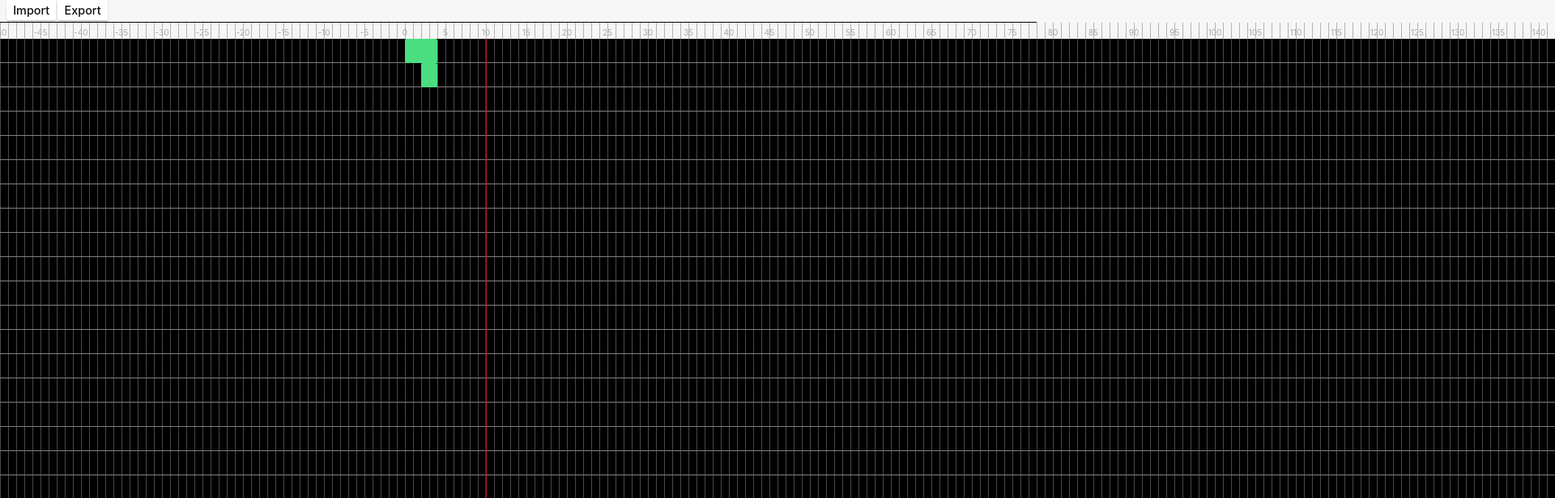
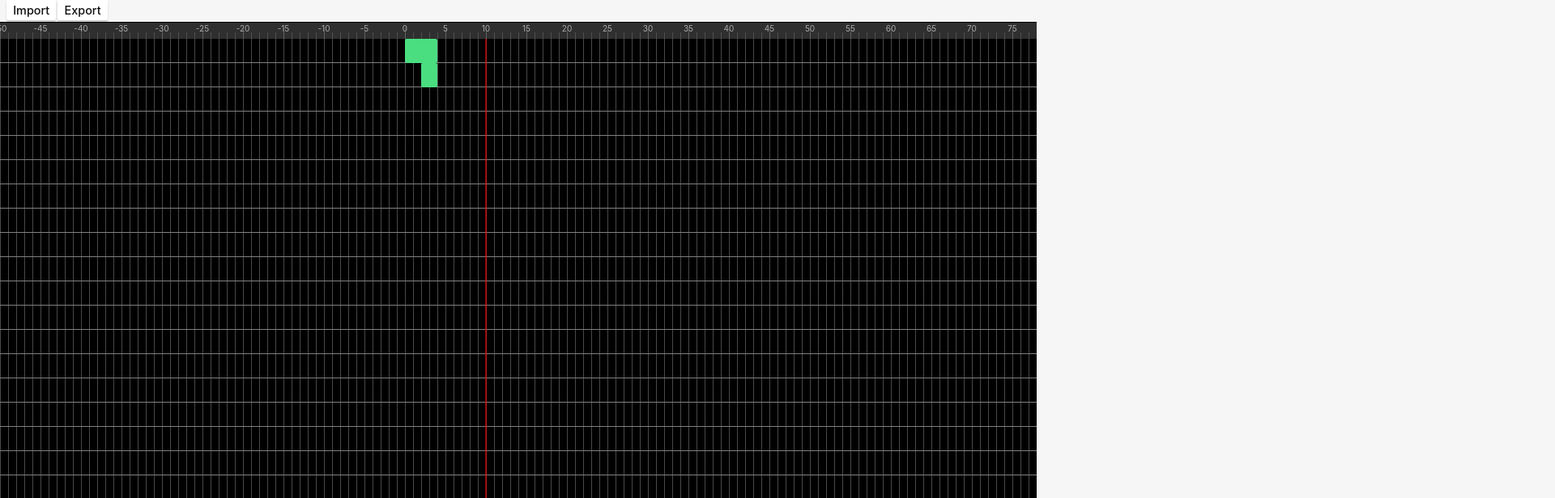
Before and after one commit to 7wai7/tauri-digital-audio-workstation, a React (Vite) app: page / in a window 1280 px wide. Shown: the top 616 px of the page at 81% size, 1920 px wide, since content can reach past the window. Built offline with nearby package versions, Linux system fonts and the light colour scheme.

Commit message:
updated timeline style

```diff
--- a/src/App.css
+++ b/src/App.css
@@ -23,8 +23,7 @@
 }
 
 #root {
-  min-width: 100vw;
-  max-width: 100vw;
+  overflow: hidden;
   min-height: 100vh;
   max-height: 100vh;
   display: flex;
@@ -119,14 +118,9 @@ button {
 }
 
 
-
-.audio-tracks-container {
+.app {
   display: flex;
   flex-direction: column;
-  overflow-y: hidden;
-  height: 100%;
+  height: 100vh;
+  overflow: hidden;
 }
-
-.audio-tracks-container:last-child(.audio-row) {
-  border-bottom: none;
-}
--- a/src/App.tsx
+++ b/src/App.tsx
@@ -5,10 +5,10 @@ import Timeline from "./components/timeline/Timeline";
 function App() {
 
   return (
-    <>
+    <div className="app">
       <NavPanel />
       <Timeline />
-    </>
+    </div>
   );
 }
 
--- a/src/components/nav-panel/NavPanel.css
+++ b/src/components/nav-panel/NavPanel.css
@@ -5,6 +5,8 @@
     display: flex;
     flex-direction: row;
     gap: 2px;
+    flex-shrink: 0;
+    overflow: hidden;
 
     border-bottom: 1px solid black;
 }
--- a/src/components/timeline/Playhead.tsx
+++ b/src/components/timeline/Playhead.tsx
@@ -11,6 +11,8 @@ export default function Playhead({ timelineRef }: Props) {
     const currentTime = useGlobalStore(s => s.currentTime);
     const setCurrentTime = useGlobalStore(s => s.setCurrentTime);
     const [isDragging, setIsDragging] = useState(false);
+
+    console.log(currentTime)
 
     return (
         <div
--- a/src/components/timeline/TimeRuler.tsx
+++ b/src/components/timeline/TimeRuler.tsx
@@ -24,7 +24,11 @@ export default function TimeRuler({ timelineRef }: Props) {
     return (
         <div
             className="time-ruler"
-            style={{ backgroundSize: `${zoom}px 100%` }}
+            style={{
+                backgroundSize: `${zoom}px 40%, ${zoom * 5}px 70%`,
+                backgroundPosition: `0 100%, 0 100%`,
+                backgroundRepeat: `repeat-x`
+            }}
             onPointerDown={(e) => {
                 setIsDragging(true);
                 e.currentTarget.setPointerCapture(e.pointerId);
--- a/src/components/timeline/Timeline.css
+++ b/src/components/timeline/Timeline.css
@@ -1,33 +1,37 @@
-.timeline {
+.timeline-wrapper {
+  display: flex;
+  flex-direction: column;
+  flex: 1;
+  overflow: hidden;
+}
+
+.timeline-scroll {
+  flex: 1;
   overflow: auto;
-  min-width: 5000px;
-  height: 100%;
+}
+
+.timeline-content {
+  position: relative;
 }
 
 .time-ruler {
+  position: sticky;
+  top: 0;
+  z-index: 200;
+
   height: 20px;
-  flex-shrink: 0;
+  background: #2f2f2f;
 
+  /* 1. дрібні тіки (половина висоти) */
+  /* 2. великі тіки (70% висоти) */
   background-image:
-    linear-gradient(to right, rgba(128, 128, 128, 0.568) 1px, transparent 1px);
-
-  background-size: 100px 100%;
-}
-
-.time-ruler {
-  position: relative;
-  height: 20px;
-  flex-shrink: 0;
-
-  background-image:
-    linear-gradient(to right, rgba(128, 128, 128, 0.568) 1px, transparent 1px);
-
-  overflow: hidden;
+    linear-gradient(to right, rgba(128, 128, 128, 0.4) 1px, transparent 1px),
+    linear-gradient(to right, rgba(128, 128, 128, 0.4) 1px, transparent 1px);
 }
 
 .time-mark {
   position: absolute;
-  top: 0;
+  top: -5px;
   font-size: 10px;
   color: #aaa;
   transform: translateX(-50%);
@@ -36,6 +40,7 @@
 
 .playhead {
   position: absolute;
+  z-index: 1000;
   top: 0;
   bottom: 0;
   width: 20px;
@@ -59,15 +64,6 @@
   background-color: red;
 }
 
-.timeline-body {
-  position: relative;
-}
-
-.audio-tracks-container {
-  position: relative;
-  z-index: 1;
-}
-
 .playhead {
   position: absolute;
   z-index: 10;
--- a/src/components/timeline/Timeline.tsx
+++ b/src/components/timeline/Timeline.tsx
@@ -16,11 +16,12 @@ export default function Timeline() {
     const endDrag = useClipDragStore(s => s.endDrag);
 
     return (
-        <section
-            ref={timelineRef}
-            className="timeline"
-            style={{
-                minWidth: `${(duration + TIMELINE_OFFSET * 2) * zoom}px`
+        <div
+            className="timeline-wrapper"
+            onPointerDown={(e) => {
+                if (!(e.target as HTMLElement).closest(".clip")) {
+                    useGlobalStore.getState().clearSelectedClips();
+                }
             }}
             onPointerMove={(e) => {
                 if (!timelineRef.current) return;
@@ -42,12 +43,20 @@ export default function Timeline() {
             }}
             onPointerUp={() => endDrag()}
         >
-            <TimeRuler timelineRef={timelineRef} />
-            <div className="timeline-body">
-                <Playhead timelineRef={timelineRef} />
-                <ClipDragOverlay />
-                <Tracks />
+            <div className="timeline-scroll">
+                <div
+                    className="timeline-content"
+                    ref={timelineRef}
+                    style={{
+                        minWidth: `${(duration + TIMELINE_OFFSET * 2) * zoom}px`
+                    }}
+                >
+                    <TimeRuler timelineRef={timelineRef} />
+                    <Playhead timelineRef={timelineRef} />
+                    <ClipDragOverlay />
+                    <Tracks />
+                </div>
             </div>
-        </section>
+        </div>
     )
 }
--- a/src/stores/store.ts
+++ b/src/stores/store.ts
@@ -60,7 +60,7 @@ export const useGlobalStore = create<Store>((set, get) => ({
         }),
 
     zoom: 10,
-    duration: 100,
+    duration: 200,
     currentTime: 10,
     setCurrentTime: (value) => set({ currentTime: clamp(-TIMELINE_OFFSET, get().duration + TIMELINE_OFFSET, value) }),
 
```
